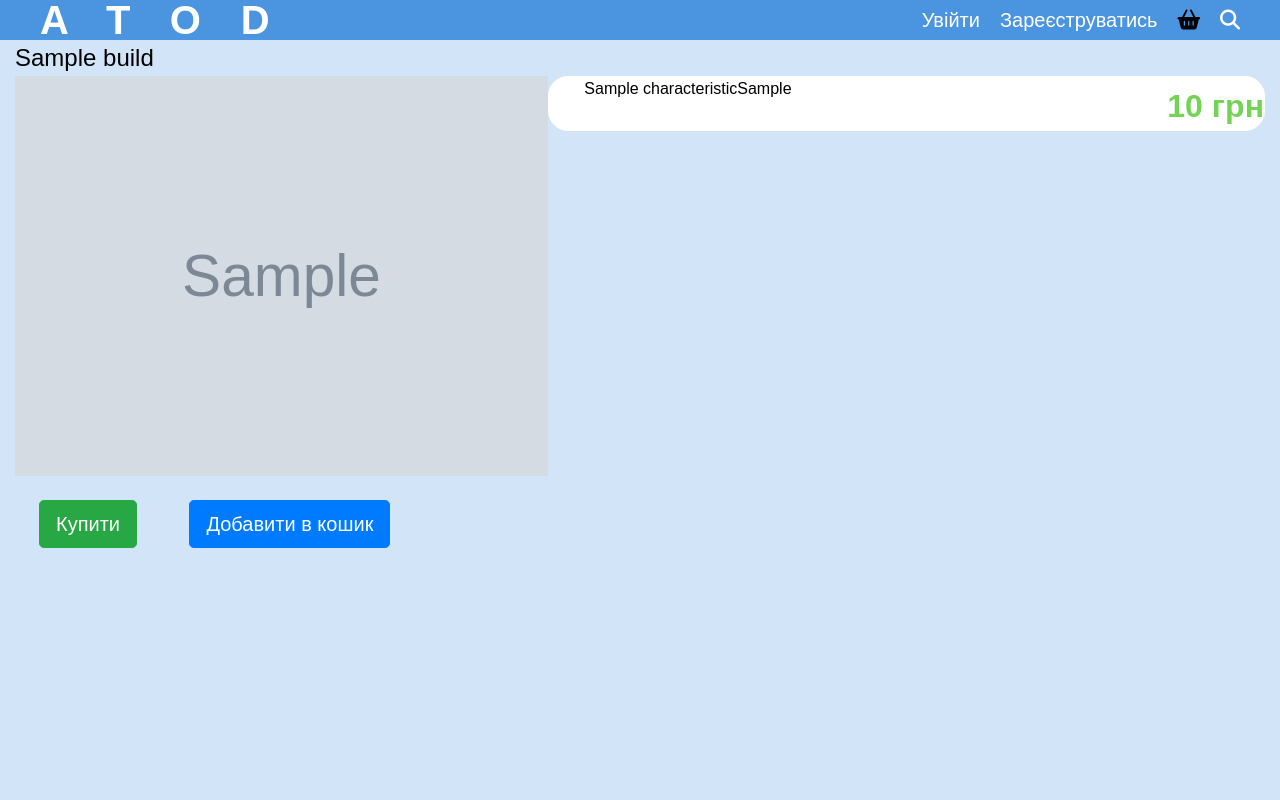
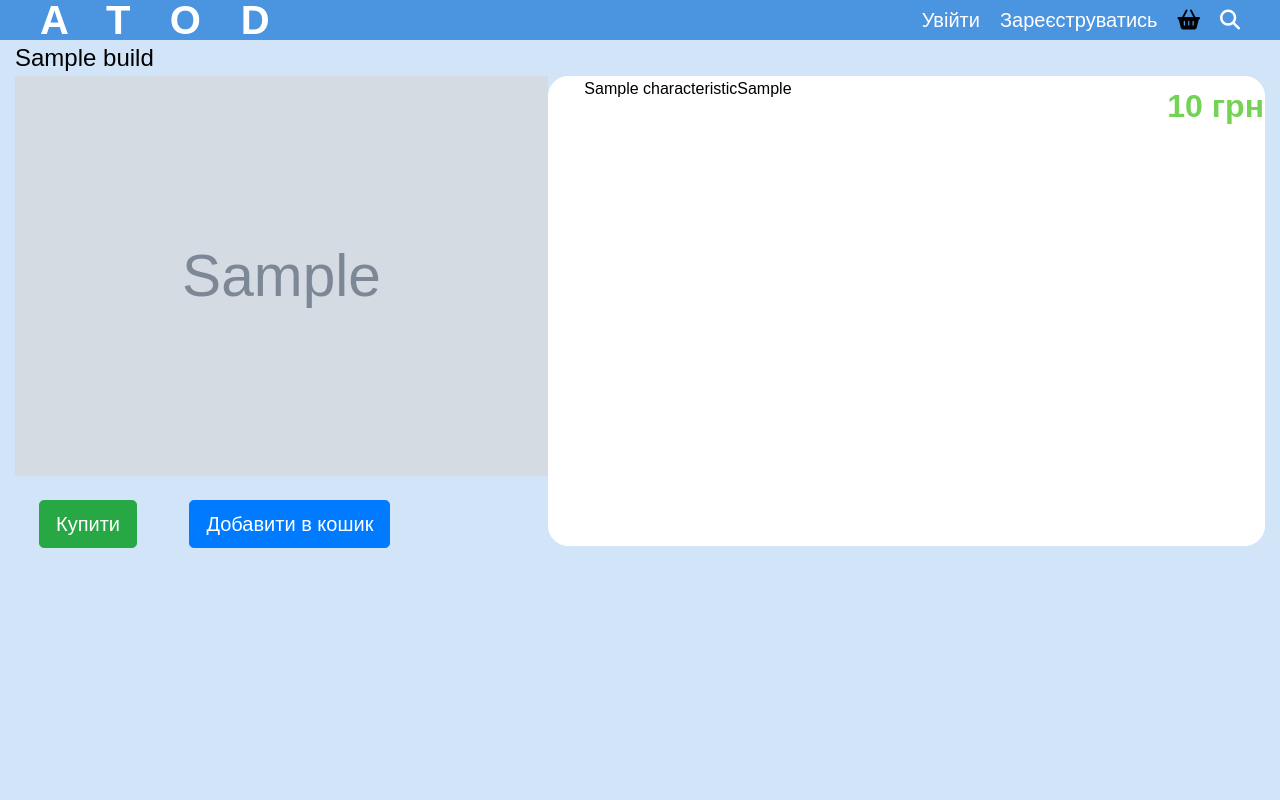
Before and after one commit to fhctyw/ATOD, a Yii app: template views/builds/index.php in a window 1280 px wide. Run offline with PHP 8.4 and a stand-in for Yii, Linux system fonts and the light colour scheme; the template is opened without the code that fills it: most values are stand-ins (such as "Sample title", 1, 10 or a date in 2020); grey boxes marked "Sample" are stand-in pictures; data that the repository does not hold is empty; some libraries are stand-ins or nearby versions.

```diff
--- a/config/test_db.php
+++ b/config/test_db.php
@@ -1,6 +1,6 @@
 <?php
 $db = require __DIR__ . '/db.php';
 // test database! Important not to run tests on production or development databases
-$db['dsn'] = 'mysql:host=localhost;dbname=atod';
+$db['dsn'] = 'mysql:host=26.177.220.88;dbname=atod';
 
 return $db;
--- a/models/BuildPart.php
+++ b/models/BuildPart.php
@@ -21,6 +21,6 @@ class BuildPart extends ActiveRecord
 
     public static function findIdentity($id)
     {
-        return static::find()->where(['product_id'=>$id]);
+        return static::find()->where(['product_id'=>$id])->one();
     }
 }
--- a/models/Builds.php
+++ b/models/Builds.php
@@ -21,6 +21,7 @@ class Builds extends ActiveRecord
         $build->parts = BuildPart::find()->where(['build_id'=>$id])->all();
         return $build;
     }
+
     public static function findAllIdentity($id)
     {
         $builds = static::find()->where(['user_id' => $id])->all();
--- a/views/builds/index.php
+++ b/views/builds/index.php
@@ -24,7 +24,6 @@ use yii\widgets\LinkPager;
             </div>
             <div class="col-7">
                 <div class ="scroll-div">
-                        <div class="characteristic">
                         <?php
                             foreach($characteristics as $characteristic)
                             {
@@ -37,4 +36,3 @@ use yii\widgets\LinkPager;
                 </div>
                 </div>
             </div>
-            </div>
--- a/views/layouts/main.php
+++ b/views/layouts/main.php
@@ -17,7 +17,7 @@ AppAsset::register($this);
 ?>
 <?php $this->beginPage() ?>
 <!DOCTYPE html>
-<html lang="<?= Yii::$app->language ?>" class="h-100">
+<html lang="<?= Yii::$app->language ?>">
 
 <head>
     <meta charset="<?= Yii::$app->charset ?>">
@@ -31,7 +31,7 @@ AppAsset::register($this);
     <?php $this->head() ?>
 </head>
 
-<body class="d-flex flex-column h-100">
+<body class="d-flex flex-column">
     <?php $this->beginBody() ?>
 
     <header class="header">
--- a/web/css/builds.css
+++ b/web/css/builds.css
@@ -4,15 +4,28 @@ body, html{
 }
 
 .build_name{
+    font-family: sans-serif;
+    color:black;
     font-size: 24px;
 }
 
-.build_name{
-    font-family: sans-serif;
-        color:black;
+.row {
+    display: flex;
+    flex-wrap: wrap;
+    height: 500px;
+    margin-right: -15px;
+    margin-left: -15px;
 }
 
-.characteristic{
+.col-5{
+    height: 450px;
+}
+
+.col-7{
+    height: 470px;
+}
+
+.scroll-div{
     padding: 0 0 0 35px;
     display: flex;
     flex-wrap: wrap;
@@ -24,11 +37,8 @@ body, html{
     border-radius: 20px;
     color:black;
     font-family: sans-serif;
-}
-
-.scroll-div{
     width: 100%;
-    height: 40%;
+    height: 100%;
     overflow: hidden;
     overflow-y: scroll;
 }
```
Also changed, not shown: tests/unit/models/BuildPartTest.php (added, +41 -0 lines), tests/unit/models/BuildsTest.php (added, +46 -0 lines), tests/unit/models/CheckBoxListTest.php (added, +31 -0 lines), tests/unit/models/UploadFormTest.php (added, +30 -0 lines). Lines whose indentation alone changed are shown as unchanged.
